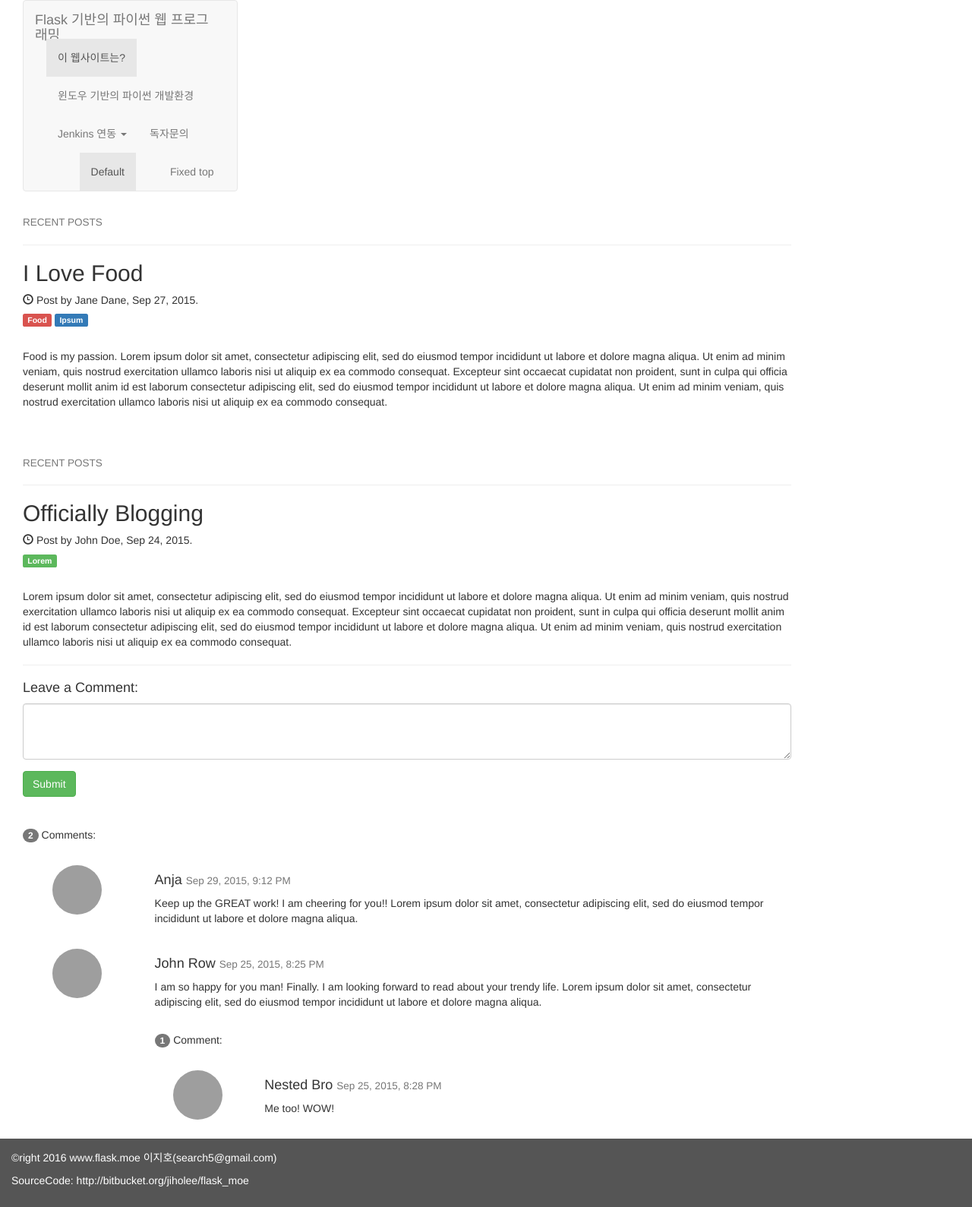
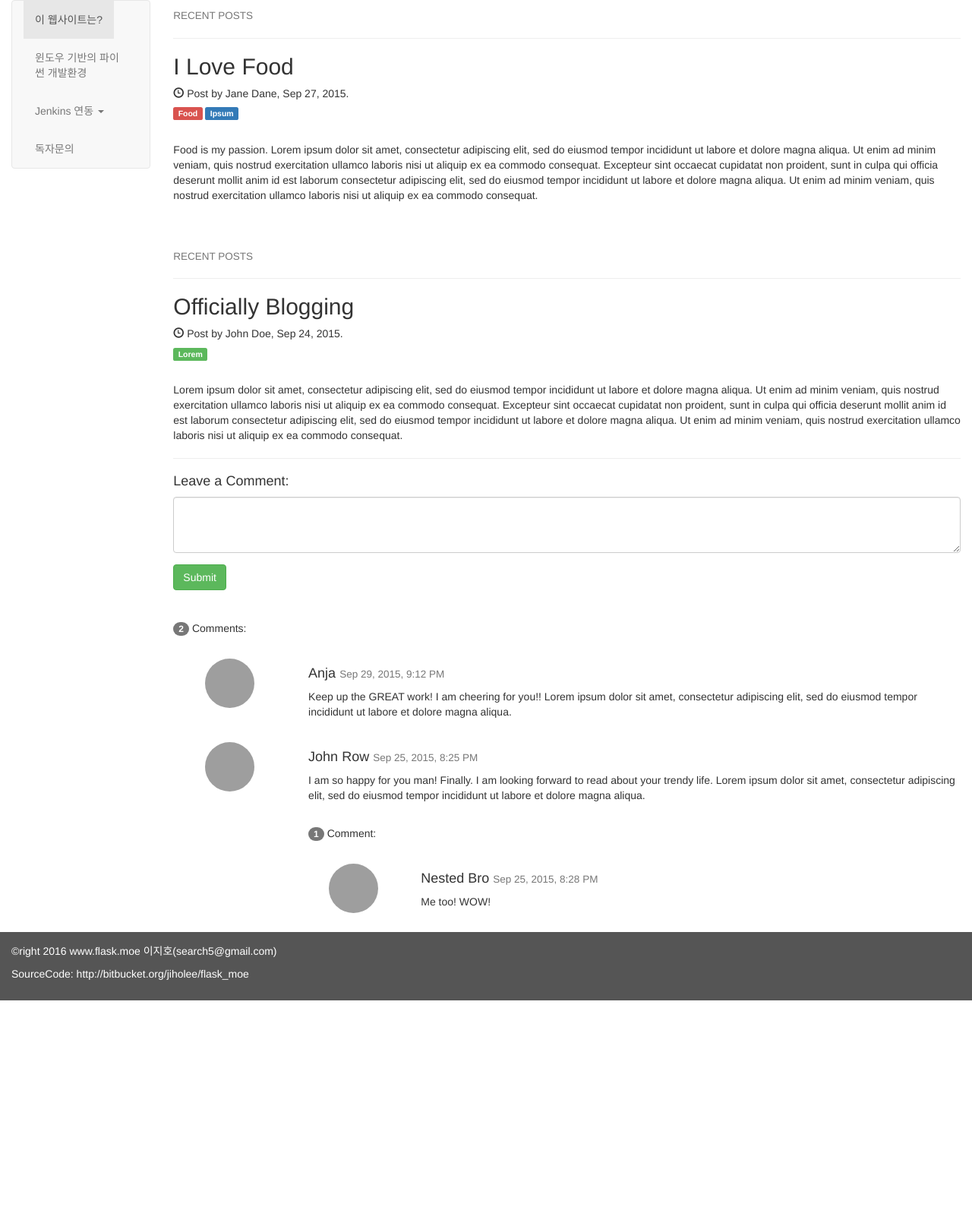
Before and after one commit to MrMoonKr/flask_moe-doc, a Flask app: page / in a window 1280 px wide. Shown: the whole page at 76% size. After the commit the page ends 1317 px from the top, so only its background shows below. Run offline with Flask 2, Linux system fonts and the light colour scheme; some libraries are stand-ins or nearby versions; grey boxes are pictures that could not be loaded.

Commit message:
site updating..

```diff
--- a/flask_moe/templates/base.html
+++ b/flask_moe/templates/base.html
@@ -17,14 +17,6 @@
         <script src="https://oss.maxcdn.com/respond/1.4.2/respond.min.js"></script>
         <![endif]-->
         <style>
-            /* Set height of the grid so .sidenav can be 100% (adjust if needed) */
-            .row.content {height: 1500px}
-
-            /* Set gray background color and 100% height */
-            .sidenav {
-                background-color: #f1f1f1;
-            }
-
             /* Set black background color, white text and some padding */
             footer {
                 background-color: #555;
@@ -59,20 +51,20 @@
     </head>
     <body>
         <div class="container-fluid">
-            <div class="col-sm-3">
+            <div class="row">
+              <div class="col-sm-2">
                 <div class="sidebar-nav">
-                    <nav class="navbar navbar-default">
-                        <div class="container-fluid">
+                  <div class="navbar navbar-default" role="navigation">
                     <div class="navbar-header">
-                                <button type="button" class="navbar-toggle collapsed" data-toggle="collapse" data-target="#navbar" aria-expanded="false" aria-controls="navbar">
+                      <button type="button" class="navbar-toggle" data-toggle="collapse" data-target=".sidebar-navbar-collapse">
                         <span class="sr-only">Toggle navigation</span>
                         <span class="icon-bar"></span>
                         <span class="icon-bar"></span>
                         <span class="icon-bar"></span>
                       </button>
-                                <a class="navbar-brand" href="#">Flask 기반의 파이썬 웹 프로그래밍</a>
+                      <span class="visible-xs navbar-brand">Sidebar menu</span>
                     </div>
-                            <div id="navbar" class="navbar-collapse collapse">
+                    <div class="navbar-collapse collapse sidebar-navbar-collapse">
                       <ul class="nav navbar-nav">
                         <li class="active"><a href="#">이 웹사이트는?</a></li>
                         <li><a href="#">윈도우 기반의 파이썬 개발환경</a></li>
@@ -92,20 +84,14 @@
                         </li>
                         <li><a href="#">독자문의</a></li>
                     </ul>
-                                <ul class="nav navbar-nav navbar-right">
-                                    <li class="active"><a href="./">Default <span class="sr-only">(current)</span></a></li>
-                                    <li><a href="../navbar-static-top/"></a></li>
-                                    <li><a href="../navbar-fixed-top/">Fixed top</a></li>
-                                </ul>
                     </div><!--/.nav-collapse -->
-                        </div><!--/.container-fluid -->
-                    </nav>
                   </div>
                 </div>
-
+              </div>
               <div class="col-sm-10">
                 {% block content_block %}
                 {% endblock %}
+              </div>
             </div>
         </div>
 
```
Lines whose indentation alone changed are shown as unchanged.
